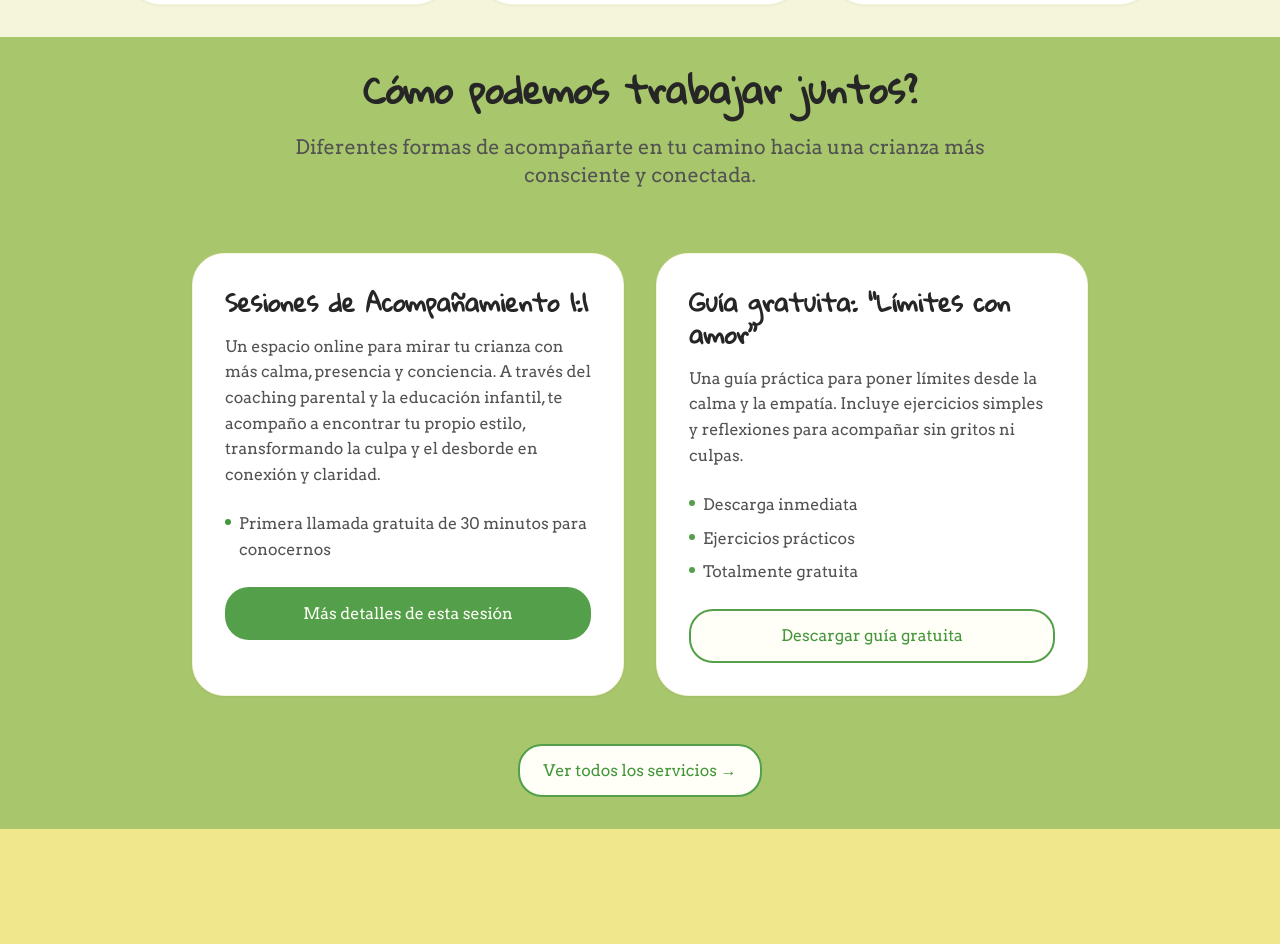
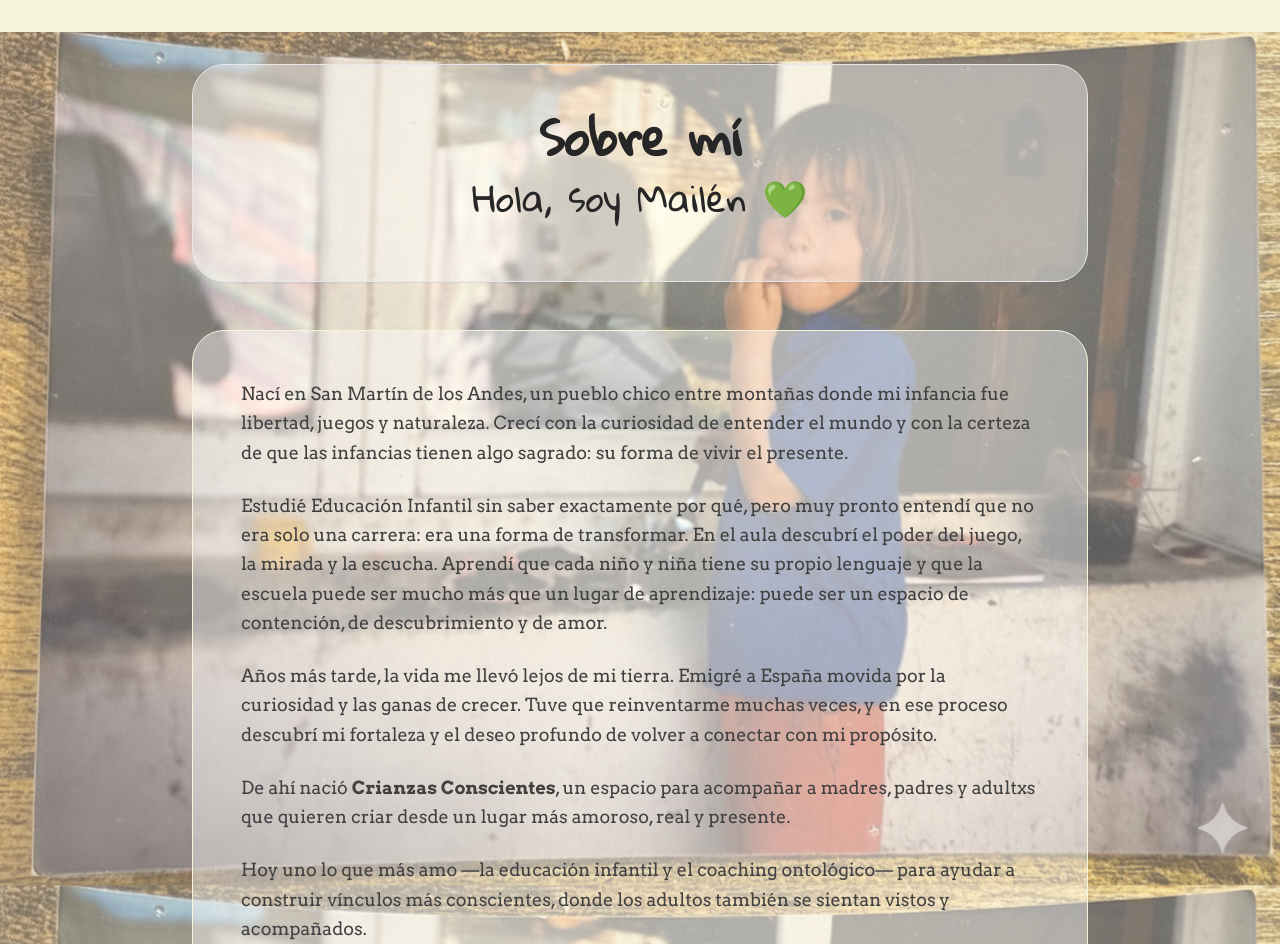
Before and after one commit to ThomiReynoso/crianzas-conscientes-web, an Angular app: page / in a window 1280 px wide. Shown: the part 1488-2432 px from the top of the page. Built offline with nearby package versions, Linux system fonts and the light colour scheme.

Commit message:
add parallax effect to about me section

```diff
--- a/src/app/features/home/home.html
+++ b/src/app/features/home/home.html
@@ -84,7 +84,7 @@
             </svg>
           </div>
           <h3 class="text-xl font-display font-semibold text-neutral-800 mb-4">
-            💛 Conexión emocional
+            Conexión emocional
           </h3>
           <p class="text-neutral-600 text-sm leading-relaxed">
             Reconectar con las emociones: las propias y las de nuestrxs hijxs. Acompañar no es controlar, sino estar presentes. La conexión transforma el conflicto en aprendizaje.
@@ -99,7 +99,7 @@
             </svg>
           </div>
           <h3 class="text-xl font-display font-semibold text-neutral-800 mb-4">
-            🪞 Autoconocimiento
+            Autoconocimiento
           </h3>
           <p class="text-neutral-600 text-sm leading-relaxed">
             Criar es mirarnos a nosotrxs mismxs. Cuestionar cómo fuimos criadxs, reconocer patrones y romper ciclos. Cuando un adulto se transforma, transforma su manera de educar y amar.
@@ -114,11 +114,75 @@
             </svg>
           </div>
           <h3 class="text-xl font-display font-semibold text-neutral-800 mb-4">
-            🌿 Herramientas prácticas
+            Herramientas prácticas
           </h3>
           <p class="text-neutral-600 text-sm leading-relaxed">
             Recursos simples y reales para acompañar sin gritos ni culpas. Herramientas desde mi experiencia en educación infantil y coaching, para un día a día más consciente y coherente.
           </p>
+        </div>
+      </div>
+    </div>
+  </div>
+</section>
+
+<!-- About Me Section -->
+<section class="section about-me-parallax">
+  <!-- Parallax Background -->
+  <div class="parallax-bg"></div>
+
+  <!-- Overlay for better text readability -->
+  <div class="parallax-overlay"></div>
+
+  <!-- Content -->
+  <div class="container relative z-10">
+    <div class="max-w-4xl mx-auto">
+      <!-- Header -->
+      <div class="text-center bg-white/40 rounded-3xl md:p-12 shadow-sm border mb-12">
+        <h2 class="text-3xl md:text-4xl lg:text-5xl font-display font-bold text-neutral-800 mb-4">
+          Sobre mí
+        </h2>
+        <p class="text-2xl md:text-4xl font-display text-neutral-800 mb-4">
+          Hola, soy Mailén 💚
+        </p>
+      </div>
+
+      <!-- Content -->
+      <div class="bg-white/40 rounded-3xl p-8 md:p-12 shadow-sm border border-pastel-beige-light">
+        <div class="space-y-6 text-lg text-neutral-700 leading-relaxed">
+          <p>
+            Nací en San Martín de los Andes, un pueblo chico entre montañas donde mi infancia fue libertad, juegos y naturaleza.
+            Crecí con la curiosidad de entender el mundo y con la certeza de que las infancias tienen algo sagrado: su forma de vivir el presente.
+          </p>
+
+          <p>
+            Estudié Educación Infantil sin saber exactamente por qué, pero muy pronto entendí que no era solo una carrera: era una forma de transformar.
+            En el aula descubrí el poder del juego, la mirada y la escucha. Aprendí que cada niño y niña tiene su propio lenguaje y que la escuela puede ser mucho más que un lugar de aprendizaje: puede ser un espacio de contención, de descubrimiento y de amor.
+          </p>
+
+          <p>
+            Años más tarde, la vida me llevó lejos de mi tierra.
+            Emigré a España movida por la curiosidad y las ganas de crecer.
+            Tuve que reinventarme muchas veces, y en ese proceso descubrí mi fortaleza y el deseo profundo de volver a conectar con mi propósito.
+          </p>
+
+          <p>
+            De ahí nació <strong>Crianzas Conscientes</strong>, un espacio para acompañar a madres, padres y adultxs que quieren criar desde un lugar más amoroso, real y presente.
+          </p>
+
+          <p>
+            Hoy uno lo que más amo —la educación infantil y el coaching ontológico— para ayudar a construir vínculos más conscientes, donde los adultos también se sientan vistos y acompañados.
+          </p>
+
+          <p class="text-pastel-green-dark font-medium text-xl pt-4">
+            Porque acompañar a un niño también es aprender a acompañarnos a nosotros mismos.
+          </p>
+        </div>
+
+        <!-- CTA Button -->
+        <div class="text-center mt-10">
+          <a routerLink="/quien-soy" class="btn-primary inline-block">
+            Conocer más sobre mi historia
+          </a>
         </div>
       </div>
     </div>
@@ -130,7 +194,7 @@
   <div class="container">
     <div class="text-center mb-16">
       <h2 class="text-3xl md:text-4xl font-display font-bold text-neutral-800 mb-6">
-        Cómo podemos trabajar juntos?
+        ¿Cómo podemos trabajar juntos?
       </h2>
       <p class="text-xl text-neutral-600 max-w-3xl mx-auto">
         Diferentes formas de acompañarte en tu camino hacia una crianza más consciente y conectada.
--- a/src/app/features/home/home.scss
+++ b/src/app/features/home/home.scss
@@ -0,0 +1,57 @@
+// About Me Section with Parallax Effect
+.about-me-parallax {
+  position: relative;
+  overflow: hidden;
+  min-height: 600px;
+}
+
+.parallax-bg {
+  border-radius: -2px;
+  position: absolute;
+  top: 0;
+  left: 0;
+  width: 100%;
+  height: 100%;
+  pointer-events: none;
+  background: url('/mini_mai.png');
+  background-attachment: fixed !important;
+  background-position: 50% !important;
+  background-repeat: no-repeat !important;
+  background-size: cover !important;
+  -webkit-background-size: cover !important;
+  opacity: 0.9;
+  z-index: 0;
+
+  // Para tablets y móviles, desactivamos fixed (no funciona bien en iOS)
+  @media (min-width: 481px) and (max-width: 1024px) {
+    background-attachment: scroll !important;
+    opacity: 0.9;
+  }
+
+  @media (max-width: 480px) {
+    background-attachment: scroll !important;
+    background-position: center 30% !important;
+    opacity: 0.9;
+  }
+}
+
+.parallax-overlay {
+  position: absolute;
+  top: 0;
+  left: 0;
+  width: 100%;
+  height: 100%;
+  background: linear-gradient(
+    135deg,
+    rgba(255, 229, 229, 0.25) 0%,
+    rgba(255, 249, 245, 0.30) 50%,
+    rgba(255, 249, 245, 0.25) 100%
+  );
+  z-index: 1;
+}
+
+// Asegurar que el contenido esté por encima
+.about-me-parallax .container {
+  position: relative;
+  z-index: 10;
+}
```
Also changed, not shown: public/mini_mai.png (added).
